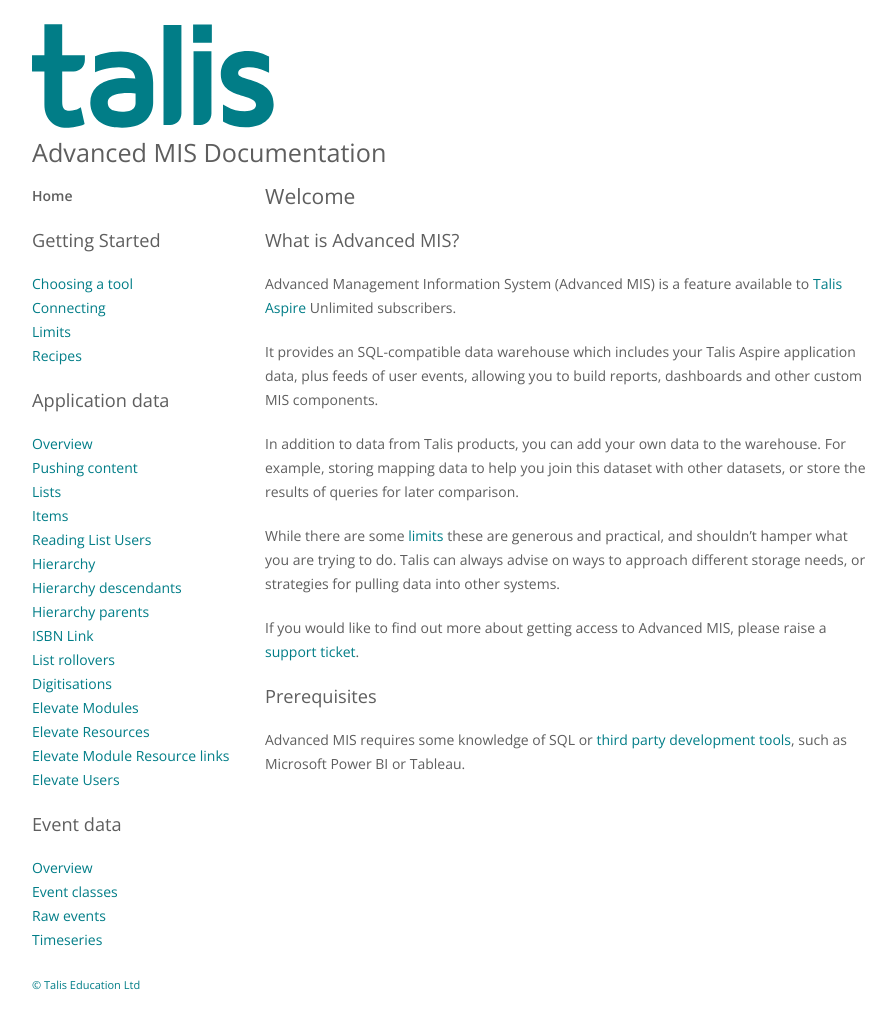
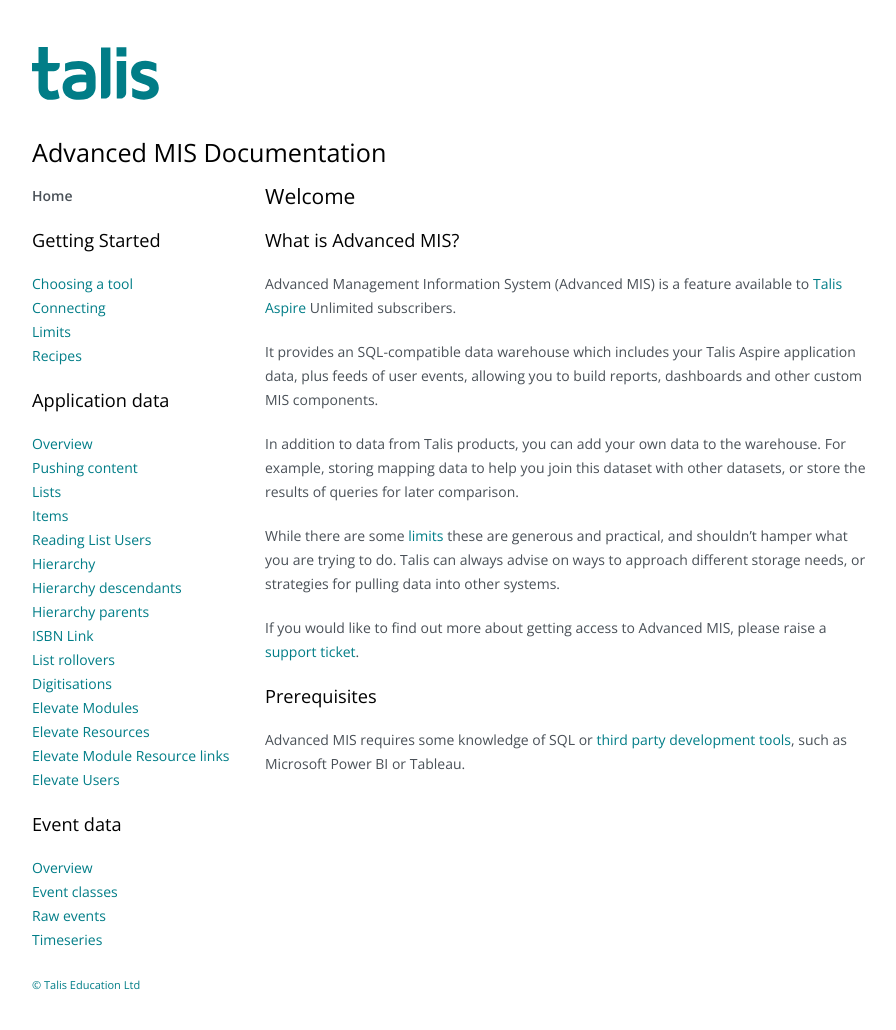
Before and after one commit to techfromsage/advanced-mis, a Jekyll site: the page built from index.md, in a window 1280 px wide. Shown: the whole page, without its empty margins (142-1038 px from the left). Built offline with Jekyll 4.4.1, drawn with Linux system fonts in a browser that asks for light colours; nearby versions of some CDN libraries.

Commit message:
Tweak CSS
- Bring styles closer to our style guide
- Improve contrast of the main body text
- Fix monospace font-family
- Remove vendor prefixes

```diff
--- a/stylesheets/pygment_trac.css
+++ b/stylesheets/pygment_trac.css
@@ -1,4 +1,3 @@
-.highlight  { background: #ffffff; }
 .highlight .c { color: #999988; font-style: italic } /* Comment */
 .highlight .err { color: #a61717; background-color: #e3d2d2 } /* Error */
 .highlight .k { font-weight: bold } /* Keyword */
--- a/stylesheets/styles.css
+++ b/stylesheets/styles.css
@@ -1,7 +1,17 @@
 @import url(https://fonts.googleapis.com/css?family=Open+Sans:400italic,400,600,300,700);
+
+:root {
+  --brand-primary: #017d87;
+  --brand-accent: #005d64;
+}
 
 * {
   box-sizing: border-box;
+}
+
+::selection {
+  background: var(--brand-accent);
+  color: #ffffff;
 }
 
 body {
@@ -10,8 +20,8 @@ body {
   margin: 0 auto;
 
   font: 14px "Open Sans", "Helvetica Neue", Arial, sans-serif;
-  font-weight: 300;
-  color: #5e5e5e;
+  font-weight: 400;
+  color: #495057;
 }
 
 header {
@@ -20,8 +30,7 @@ header {
 }
 
 .container {
-  display: -webkit-flex;
-  display:         flex;
+  display: flex;
 
   flex-direction: column;
 }
@@ -31,8 +40,7 @@ header {
   padding-top: 3em;
   padding-bottom: 3em;
 
-  -webkit-flex: 1;
-          flex: 1;
+  flex: 1;
 }
 
 .brand {
@@ -41,6 +49,7 @@ header {
   background-image: url("../images/logo.svg");
   background-position: 0 45%;
   background-repeat: no-repeat;
+  background-size: 127px 53px;
 }
 
 .site-title,
@@ -103,7 +112,7 @@ h3,
 h4,
 h5,
 h6 {
-  color: #5e5e5e;
+  color: #000;
 }
 
 h1,
@@ -174,7 +183,7 @@ pre {
 
 a {
   font-weight: 400;
-  color: #017d87;
+  color: var(--brand-primary);
   text-decoration: none;
 }
 
@@ -188,7 +197,7 @@ a small {
   margin-top: -0.6em;
 
   font-size: 11px;
-  color: #017d87;
+  color: var(--brand-primary);
 }
 
 blockquote {
@@ -197,25 +206,37 @@ blockquote {
 
   font-style: italic;
 
-  border-left: 1px solid #e5e5e5;
+  border-left: 1px solid #e9ecef;
 }
 
 code,
 pre {
-  font-family: Monaco, Bitstream Vera Sans Mono, Lucida Console, Terminal;
+  font-family: Monaco, Bitstream Vera Sans Mono, Lucida Console, Terminal, monospace;
   font-size: 12px;
-  color: #333;
+  color: #000;
+}
+
+code {
+  padding: 2px 4px;
+  font-size: 90%;
+  background-color: #f8f9fa;
+  border-radius: 3px;
+}
+
+pre code {
+  padding: 0;
+  font-size: 100%;
+  background-color: transparent;
+  border-radius: 0;
 }
 
 pre {
-  padding: 8px 15px;
+  padding: 8px 10px;
   overflow-x: auto;
-  border: 1px solid #e5e5e5;
+
+  background: #f8f9fa;
+  border: 1px solid #e9ecef;
   border-radius: 5px;
-}
-
-pre, code.hljs {
-  background: #f8f8f8;
 }
 
 table {
@@ -230,11 +251,11 @@ td {
 
   text-align: left;
 
-  border-bottom: 1px solid #e5e5e5;
+  border-bottom: 1px solid #e9ecef;
 }
 
 th {
-  color: #444;
+  color: #343a40;
 }
 
 td.icon {
@@ -247,7 +268,7 @@ td.build-number {
 
 dt {
   font-weight: 700;
-  color: #444;
+  color: #343a40;
 }
 
 img {
@@ -261,7 +282,7 @@ nav ul {
 }
 nav ul li.active a {
   font-weight: 600;
-  color: #5e5e5e;
+  color: #495057;
 }
 nav ul > ul {
   margin-bottom: 0;
@@ -285,7 +306,7 @@ footer nav {
 
 strong {
   font-weight: 700;
-  color: #222;
+  color: #212529;
 }
 
 small {
@@ -296,7 +317,7 @@ hr {
   height: 1px;
   margin: 0 0 20px;
 
-  background: #e5e5e5;
+  background: #e9ecef;
   border: 0;
 }
 
@@ -308,13 +329,16 @@ hr {
 .footnotes ol {
   padding-top: 2em;
 
-  border-top: 1px solid #e5e5e5;
+  border-top: 1px solid #e9ecef;
+}
+.footnotes p {
+  margin-bottom: 10px;
 }
 
 abbr {
   cursor: help;
 
-  border-bottom: 1px dotted #e5e5e5;
+  border-bottom: 1px dotted #e9ecef;
 }
 
 .clearfix:before,
@@ -334,7 +358,6 @@ abbr {
   background-color: #c5197d;
   background-image: none;
 
-  -webkit-box-shadown: none;
   box-shadow: none;
 }
 
@@ -365,14 +388,12 @@ abbr {
   }
 
   nav {
-    -webkit-flex: 0 0 25%;
-            flex: 0 0 25%;
+    flex: 0 0 25%;
     order: -1;
   }
 
   .container {
-    -webkit-flex-direction: row;
-            flex-direction: row;
+    flex-direction: row;
   }
 
   .content {
@@ -413,7 +434,7 @@ abbr {
     padding: 0.4in;
 
     font-size: 12pt;
-    color: #444;
+    color: #343a40;
   }
 }
 
```
